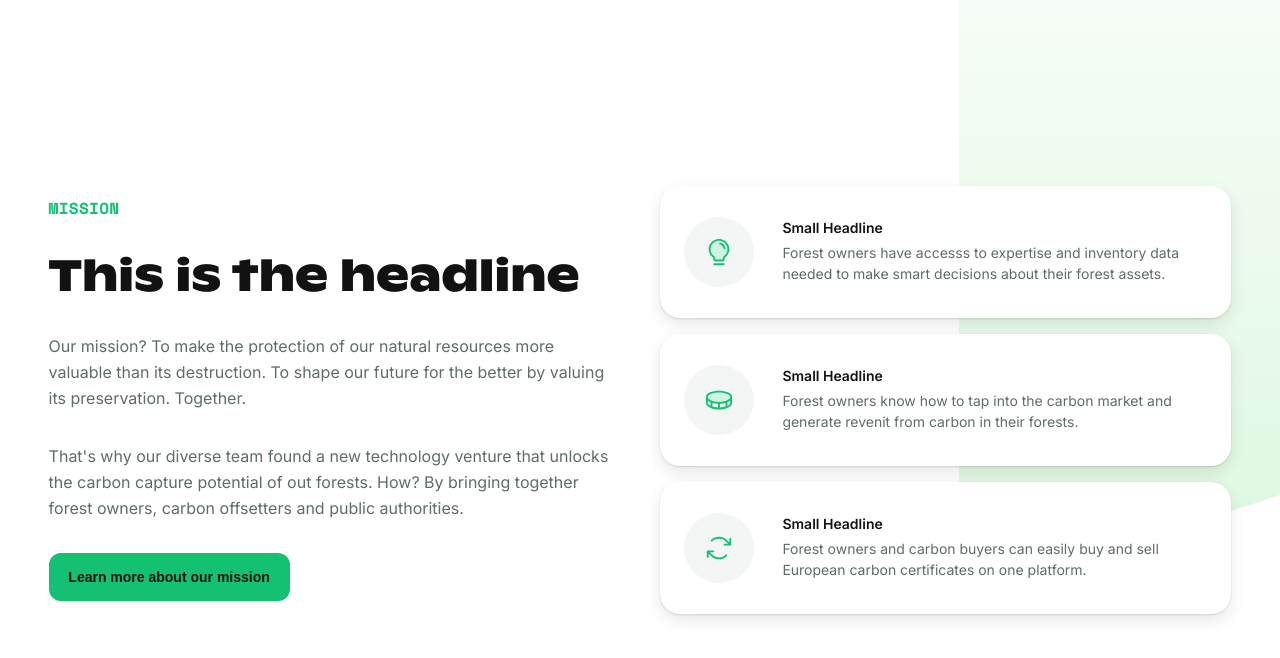
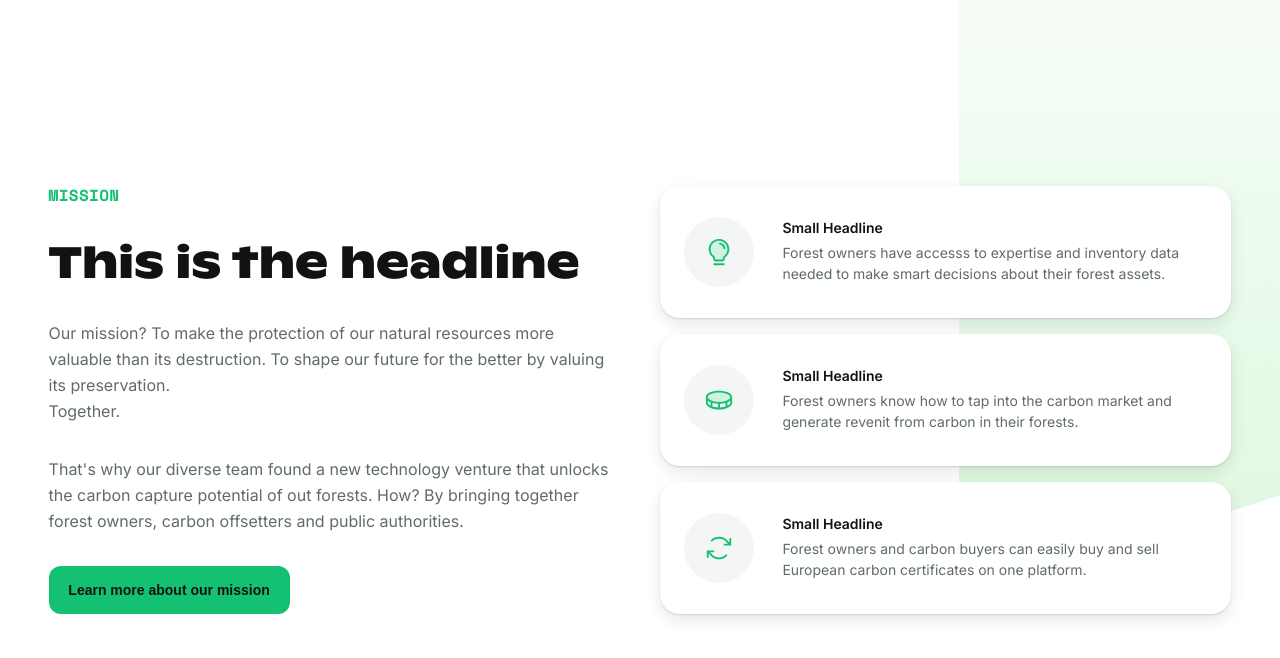
Before and after one commit to lialila/tree-mission, a Next.js app: page / in a window 1280 px wide. Shown: the top 658 px of the page. Built offline with nearby package versions, Linux system fonts and the light colour scheme.

Commit message:
Add font

```diff
--- a/app/page.module.scss
+++ b/app/page.module.scss
@@ -41,7 +41,7 @@
     font-family: 'GintoNord';
     font-weight: 700;
     font-size: 44px;
-    line-height: 120%;
+    line-height: 52.8px;
     color: #121212;
   }
 
@@ -51,6 +51,7 @@
     font-size: 16px;
     line-height: 26px;
     color: #5f6d65;
+    font-family: 'Inter';
   }
 
   button {
--- a/app/page.tsx
+++ b/app/page.tsx
@@ -10,7 +10,8 @@ export default function Home() {
         <p>
           Our mission? To make the protection of our natural resources more
           valuable than its destruction. To shape our future for the better by
-          valuing its preservation. Together.
+          valuing its preservation. <br />
+          Together.
         </p>
         <p>
           That's why our diverse team found a new technology venture that
```
